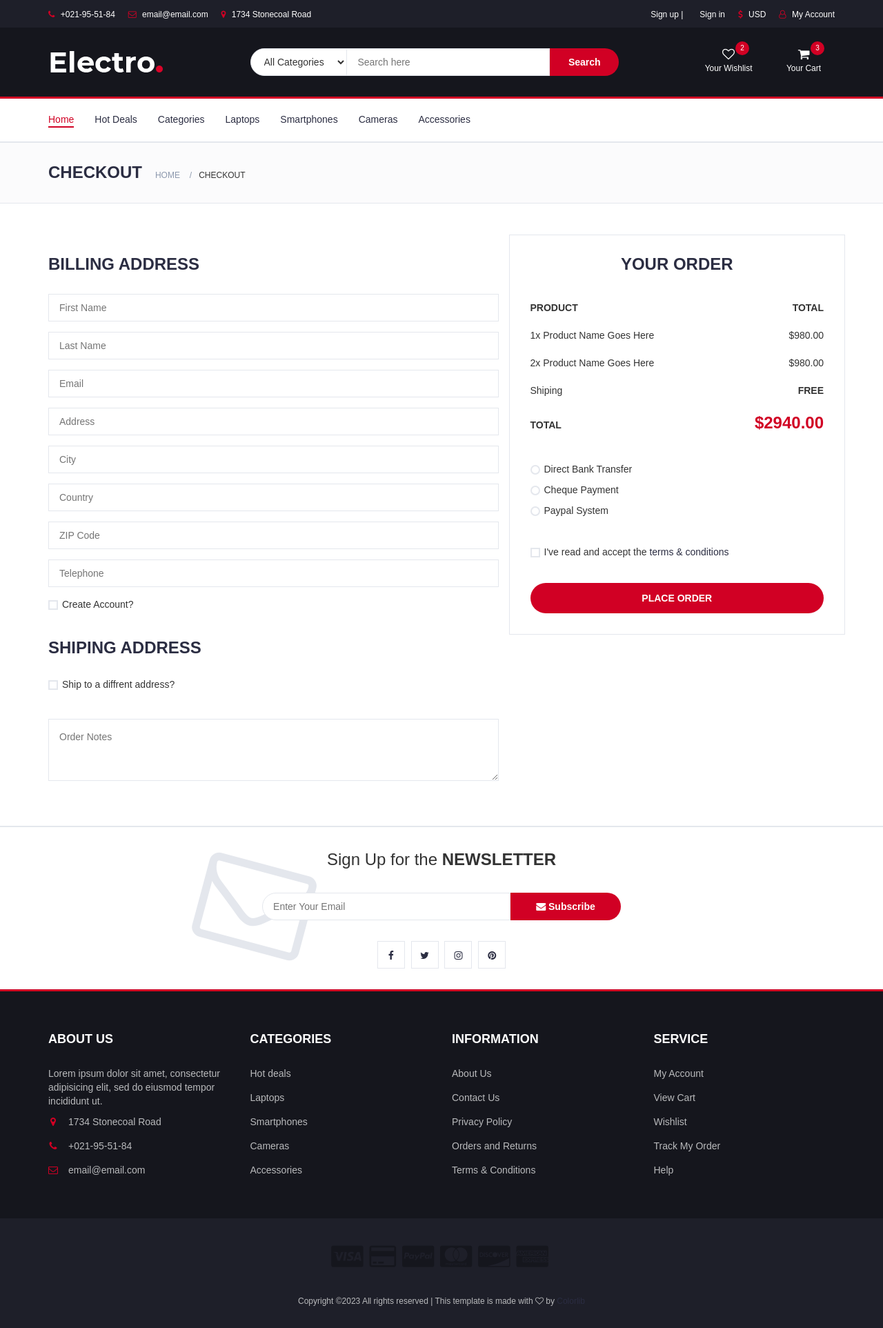
After one commit to RRoxxxsii/online_store, a Django app: page /checkout/ in a window 1280 px wide. The commit adds this page. Shown: the whole page at 69% size. Run offline with Django 4.2, Linux system fonts and the light colour scheme; some libraries are stand-ins or nearby versions.

```diff
--- a/mysite/main/templates/main/base.html
+++ b/mysite/main/templates/main/base.html
@@ -49,6 +49,8 @@
 						<li><a href="#"><i class="fa fa-map-marker"></i> 1734 Stonecoal Road</a></li>
 					</ul>
 					<ul class="header-links pull-right">
+						<li><a href="{% url 'regester' %}"><i class="fa fa-reg"></i>Sign up |</a></li>
+						<li><a href="{% url 'login' %}"><i class="fa fa-log"></i>Sign in</a></li>
 						<li><a href="#"><i class="fa fa-dollar"></i> USD</a></li>
 						<li><a href="#"><i class="fa fa-user-o"></i> My Account</a></li>
 					</ul>
@@ -189,7 +191,7 @@
 		<!-- /NAVIGATION -->
 
 
-    {% block content %} {% endblock content %}
+    {% block content %}{% endblock content %}
 
 
 
--- /dev/null
+++ b/mysite/main/templates/main/checkout.html
@@ -0,0 +1,216 @@
+{% extends 'main/base.html' %}
+{% load static %}
+
+	{% block content %}
+		<!-- BREADCRUMB -->
+		<div id="breadcrumb" class="section">
+			<!-- container -->
+			<div class="container">
+				<!-- row -->
+				<div class="row">
+					<div class="col-md-12">
+						<h3 class="breadcrumb-header">Checkout</h3>
+						<ul class="breadcrumb-tree">
+							<li><a href="#">Home</a></li>
+							<li class="active">Checkout</li>
+						</ul>
+					</div>
+				</div>
+				<!-- /row -->
+			</div>
+			<!-- /container -->
+		</div>
+		<!-- /BREADCRUMB -->
+
+		<!-- SECTION -->
+		<div class="section">
+			<!-- container -->
+			<div class="container">
+				<!-- row -->
+				<div class="row">
+
+					<div class="col-md-7">
+						<!-- Billing Details -->
+						<div class="billing-details">
+							<div class="section-title">
+								<h3 class="title">Billing address</h3>
+							</div>
+							<div class="form-group">
+								<input class="input" type="text" name="first-name" placeholder="First Name">
+							</div>
+							<div class="form-group">
+								<input class="input" type="text" name="last-name" placeholder="Last Name">
+							</div>
+							<div class="form-group">
+								<input class="input" type="email" name="email" placeholder="Email">
+							</div>
+							<div class="form-group">
+								<input class="input" type="text" name="address" placeholder="Address">
+							</div>
+							<div class="form-group">
+								<input class="input" type="text" name="city" placeholder="City">
+							</div>
+							<div class="form-group">
+								<input class="input" type="text" name="country" placeholder="Country">
+							</div>
+							<div class="form-group">
+								<input class="input" type="text" name="zip-code" placeholder="ZIP Code">
+							</div>
+							<div class="form-group">
+								<input class="input" type="tel" name="tel" placeholder="Telephone">
+							</div>
+							<div class="form-group">
+								<div class="input-checkbox">
+									<input type="checkbox" id="create-account">
+									<label for="create-account">
+										<span></span>
+										Create Account?
+									</label>
+									<div class="caption">
+										<p>Lorem ipsum dolor sit amet, consectetur adipisicing elit, sed do eiusmod tempor incididunt.</p>
+										<input class="input" type="password" name="password" placeholder="Enter Your Password">
+									</div>
+								</div>
+							</div>
+						</div>
+						<!-- /Billing Details -->
+
+						<!-- Shiping Details -->
+						<div class="shiping-details">
+							<div class="section-title">
+								<h3 class="title">Shiping address</h3>
+							</div>
+							<div class="input-checkbox">
+								<input type="checkbox" id="shiping-address">
+								<label for="shiping-address">
+									<span></span>
+									Ship to a diffrent address?
+								</label>
+								<div class="caption">
+									<div class="form-group">
+										<input class="input" type="text" name="first-name" placeholder="First Name">
+									</div>
+									<div class="form-group">
+										<input class="input" type="text" name="last-name" placeholder="Last Name">
+									</div>
+									<div class="form-group">
+										<input class="input" type="email" name="email" placeholder="Email">
+									</div>
+									<div class="form-group">
+										<input class="input" type="text" name="address" placeholder="Address">
+									</div>
+									<div class="form-group">
+										<input class="input" type="text" name="city" placeholder="City">
+									</div>
+									<div class="form-group">
+										<input class="input" type="text" name="country" placeholder="Country">
+									</div>
+									<div class="form-group">
+										<input class="input" type="text" name="zip-code" placeholder="ZIP Code">
+									</div>
+									<div class="form-group">
+										<input class="input" type="tel" name="tel" placeholder="Telephone">
+									</div>
+								</div>
+							</div>
+						</div>
+						<!-- /Shiping Details -->
+
+						<!-- Order notes -->
+						<div class="order-notes">
+							<textarea class="input" placeholder="Order Notes"></textarea>
+						</div>
+						<!-- /Order notes -->
+					</div>
+
+					<!-- Order Details -->
+					<div class="col-md-5 order-details">
+						<div class="section-title text-center">
+							<h3 class="title">Your Order</h3>
+						</div>
+						<div class="order-summary">
+							<div class="order-col">
+								<div><strong>PRODUCT</strong></div>
+								<div><strong>TOTAL</strong></div>
+							</div>
+							<div class="order-products">
+								<div class="order-col">
+									<div>1x Product Name Goes Here</div>
+									<div>$980.00</div>
+								</div>
+								<div class="order-col">
+									<div>2x Product Name Goes Here</div>
+									<div>$980.00</div>
+								</div>
+							</div>
+							<div class="order-col">
+								<div>Shiping</div>
+								<div><strong>FREE</strong></div>
+							</div>
+							<div class="order-col">
+								<div><strong>TOTAL</strong></div>
+								<div><strong class="order-total">$2940.00</strong></div>
+							</div>
+						</div>
+						<div class="payment-method">
+							<div class="input-radio">
+								<input type="radio" name="payment" id="payment-1">
+								<label for="payment-1">
+									<span></span>
+									Direct Bank Transfer
+								</label>
+								<div class="caption">
+									<p>Lorem ipsum dolor sit amet, consectetur adipisicing elit, sed do eiusmod tempor incididunt ut labore et dolore magna aliqua.</p>
+								</div>
+							</div>
+							<div class="input-radio">
+								<input type="radio" name="payment" id="payment-2">
+								<label for="payment-2">
+									<span></span>
+									Cheque Payment
+								</label>
+								<div class="caption">
+									<p>Lorem ipsum dolor sit amet, consectetur adipisicing elit, sed do eiusmod tempor incididunt ut labore et dolore magna aliqua.</p>
+								</div>
+							</div>
+							<div class="input-radio">
+								<input type="radio" name="payment" id="payment-3">
+								<label for="payment-3">
+									<span></span>
+									Paypal System
+								</label>
+								<div class="caption">
+									<p>Lorem ipsum dolor sit amet, consectetur adipisicing elit, sed do eiusmod tempor incididunt ut labore et dolore magna aliqua.</p>
+								</div>
+							</div>
+						</div>
+						<div class="input-checkbox">
+							<input type="checkbox" id="terms">
+							<label for="terms">
+								<span></span>
+								I've read and accept the <a href="#">terms & conditions</a>
+							</label>
+						</div>
+						<a href="#" class="primary-btn order-submit">Place order</a>
+					</div>
+					<!-- /Order Details -->
+				</div>
+				<!-- /row -->
+			</div>
+			<!-- /container -->
+		</div>
+		<!-- /SECTION -->
+
+
+
+		<!-- jQuery Plugins -->
+		<script src="js/jquery.min.js"></script>
+		<script src="js/bootstrap.min.js"></script>
+		<script src="js/slick.min.js"></script>
+		<script src="js/nouislider.min.js"></script>
+		<script src="js/jquery.zoom.min.js"></script>
+		<script src="js/main.js"></script>
+
+	</body>
+</html>
+		{% endblock %}
--- a/mysite/main/urls.py
+++ b/mysite/main/urls.py
@@ -1,8 +1,9 @@
 from django.urls import path
-from.views import *
+from .views import *
 
 
 urlpatterns = [
     path('', index),
     path('store/', store),
+    path('checkout/', checkout),
 ]
--- a/mysite/main/views.py
+++ b/mysite/main/views.py
@@ -7,3 +7,7 @@ def index(request):
 
 def store(request):
     return render(request, 'main/store.html')
+
+
+def checkout(requets):
+    return render(requets, 'main/checkout.html')
--- a/mysite/mysite/settings.py
+++ b/mysite/mysite/settings.py
@@ -38,6 +38,7 @@ INSTALLED_APPS = [
     'django.contrib.messages',
     'django.contrib.staticfiles',
     'main.apps.MainConfig',
+    'regester.apps.RegesterConfig'
 ]
 
 MIDDLEWARE = [
--- a/mysite/mysite/urls.py
+++ b/mysite/mysite/urls.py
@@ -20,6 +20,7 @@ from django.conf.urls.static import static
 
 urlpatterns = [
     path('', include('main.urls')),
+    path('', include('regester.urls')),
     path('admin/', admin.site.urls),
 ]
 
```
